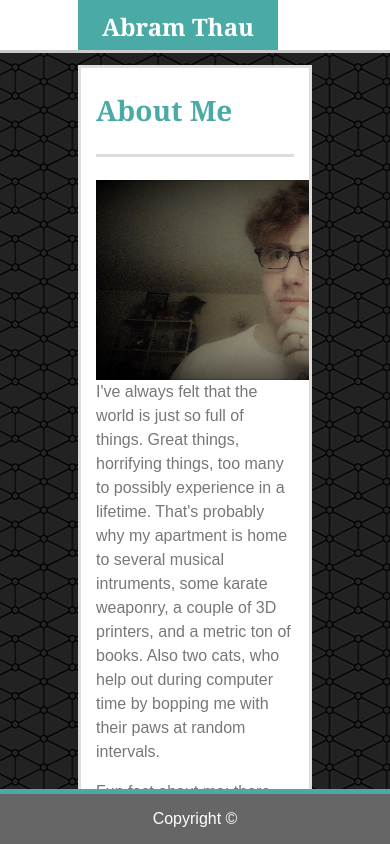
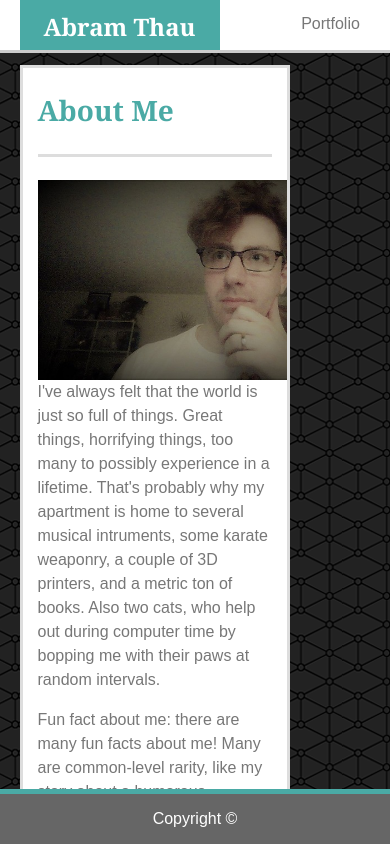
Before and after one commit to Glacian22/Responsive-Portfolio, a plain HTML site: page index.html in a window 390 px wide. Drawn offline with Linux system fonts and the light colour scheme.

Commit message:
working on 980

```diff
--- a/assets/css/style.css
+++ b/assets/css/style.css
@@ -149,3 +149,13 @@ h2{
     color: white;
     border-top: solid 5px #4aaaa5;
 }
+@media only screen and (max-width: 980px){
+    .main_section{
+        width: 60%;
+        margin-left: 5%
+    }
+    .head{
+        margin-left: 5%;
+        margin-right: 5%;
+    }
+}
```
